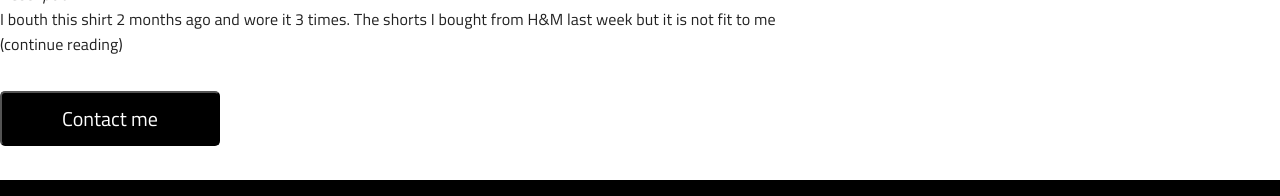
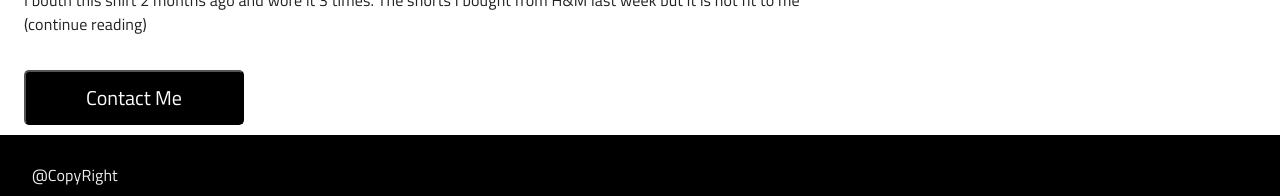
Before and after one commit to acheredn/alta, a React (Create React App) app: page /item-selected in a window 1280 px wide. Shown: the part 690-886 px from the top of the page. Built offline with nearby package versions, Linux system fonts and the light colour scheme.

Commit message:
fixed spacing of itemSelected page

```diff
--- a/src/pages/ItemSelected/itemSelected.js
+++ b/src/pages/ItemSelected/itemSelected.js
@@ -5,6 +5,8 @@ import './itemSelected.css';
 import { Fade } from "react-slideshow-image";
 import "react-slideshow-image/dist/styles.css";
 import itemSelected from "../../images/itemSelected.png";
+import { Container } from '@mui/system';
+import { autocompleteClasses, Grid } from '@mui/material';
 
 
 
@@ -32,7 +34,7 @@ const ItemSelected = () => {
 		// <><><h1>ITEM SELECTED
 		// </h1><Button onClick={sayHello}>Contact me</Button></><img src="https://www.tutorialspoint.com/html/images/test.png" alt="Simply Easy Learning" width="200" height="80"></img></>
 		<body >
-
+			<Container component="main" maxWidth="s">
 			<CssBaseline />
 			<h1>ITEM SELECTED</h1><br />
 			<div sx={{
@@ -66,11 +68,23 @@ const ItemSelected = () => {
 				I bouth this shirt 2 months ago and wore it 3 times. The shorts I bought from H&M last week but it is not fit to me <br />
 				(continue reading)<br />
 			</span><br />
-			<Button style={{
+			{/* <Button style={{
 				display: 'flex',
 				alignItems: 'center',
 				justifyContent: 'center',
-			}} onClick={sayHello}>Contact me</Button><br />
+			}} onClick={sayHello}>Contact me</Button><br /> */}
+			<Button
+				onClick={sayHello}
+				type="submit"
+				fullWidth
+				variant="contained"
+				sx={{ mt: 3, mb: 2}}
+			>
+				Contact Me
+			</Button>
+
+			</Container>
+
 		</body>
 	);
 }
```
